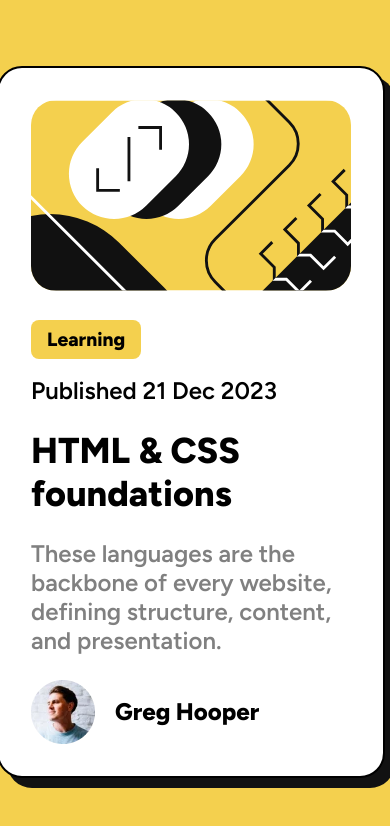
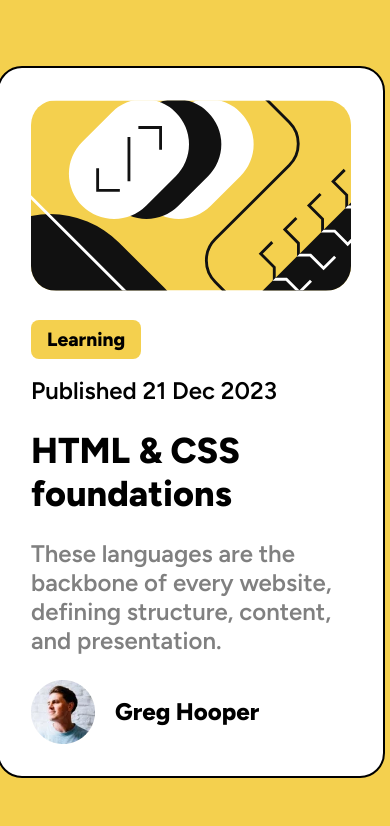
Before and after one commit to DzsDzske/Blog-preview-card, a plain HTML site: page index.html in a window 390 px wide. Drawn offline with Linux system fonts and the light colour scheme.

Commit message:
Update main.css

```diff
--- a/style/main.css
+++ b/style/main.css
@@ -111,3 +111,9 @@ h2 {
         cursor: pointer;
     }
 }
+
+@media only screen and (max-width: 400px) {
+    main {
+        box-shadow: none;
+    }
+}
```
